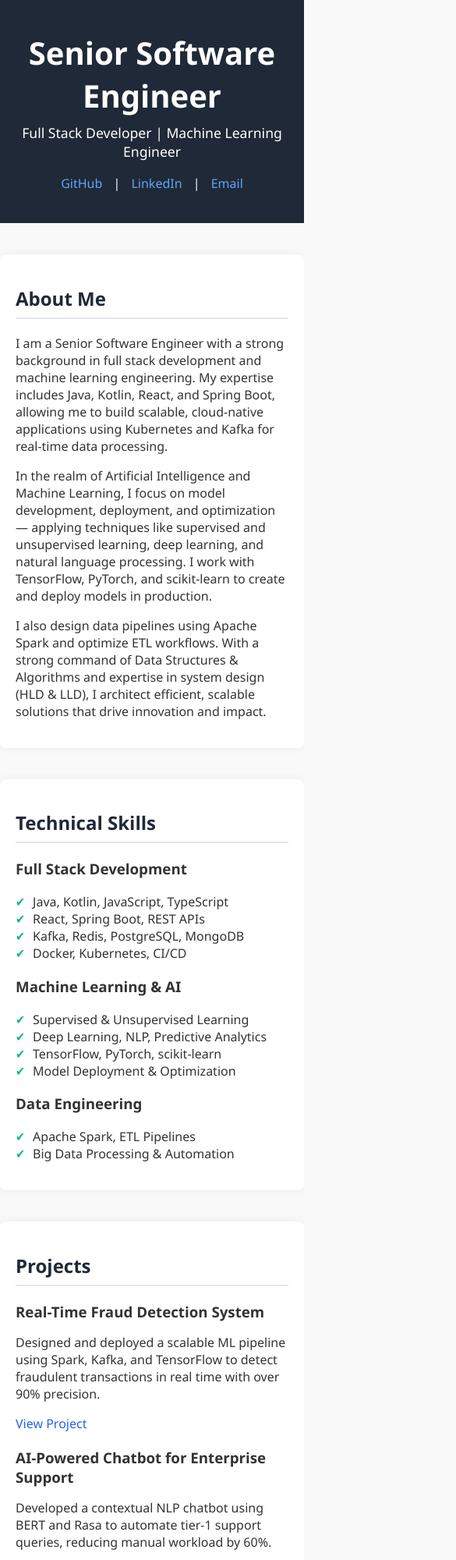
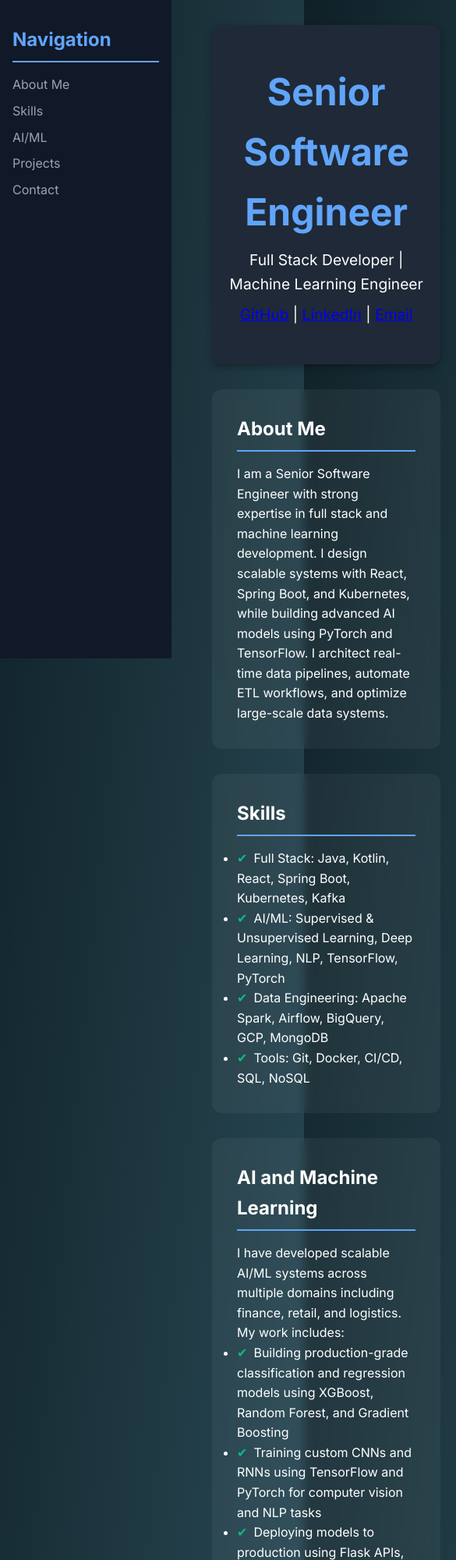
Before and after one commit to learn-India/portfolio, a plain HTML site: page index.html in a window 390 px wide. Shown: the top 2000 px of the page at 78% size, 585 px wide, since content can reach past the window. Drawn offline with Linux system fonts and the light colour scheme.

Commit message:
Update index.html

```diff
--- a/index.html
+++ b/index.html
@@ -4,168 +4,203 @@
   <meta charset="UTF-8" />
   <meta name="viewport" content="width=device-width, initial-scale=1.0"/>
   <title>Senior Software Engineer | Portfolio</title>
+  <link href="https://fonts.googleapis.com/css2?family=Inter:wght@400;600;700&display=swap" rel="stylesheet">
   <style>
-    body {
-      font-family: "Segoe UI", Tahoma, Geneva, Verdana, sans-serif;
-      background-color: #f9f9f9;
+    * {
+      box-sizing: border-box;
       margin: 0;
       padding: 0;
-      color: #333;
+    }
+    body {
+      font-family: 'Inter', sans-serif;
+      background: linear-gradient(to bottom right, #0f2027, #203a43, #2c5364);
+      color: #ffffff;
+      line-height: 1.6;
+      display: flex;
+    }
+    @keyframes fadeIn {
+      from { opacity: 0; }
+      to { opacity: 1; }
+    }
+    @keyframes slideUp {
+      from { transform: translateY(20px); opacity: 0; }
+      to { transform: translateY(0); opacity: 1; }
+    }
+    .sidebar {
+      width: 220px;
+      background: #111827;
+      padding: 2rem 1rem;
+      height: 100vh;
+      position: fixed;
+    }
+    .sidebar h2 {
+      color: #60a5fa;
+      margin-bottom: 1rem;
+    }
+    .sidebar nav a {
+      display: block;
+      color: #9ca3af;
+      text-decoration: none;
+      margin: 0.5rem 0;
+      transition: color 0.3s;
+    }
+    .sidebar nav a:hover {
+      color: #ffffff;
+    }
+    .content {
+      margin-left: 240px;
+      padding: 2rem;
+      flex: 1;
+      animation: fadeIn 1s ease-in;
     }
     header {
-      background-color: #1f2937;
-      color: white;
-      padding: 40px 20px;
       text-align: center;
+      padding: 3rem 1rem;
+      background: #1f2937;
+      border-radius: 12px;
+      box-shadow: 0 4px 10px rgba(0,0,0,0.3);
+      margin-bottom: 2rem;
     }
     header h1 {
-      margin: 0;
-      font-size: 2.5rem;
+      font-size: 3rem;
+      color: #60a5fa;
     }
     header p {
-      font-size: 1.1rem;
-      margin-top: 8px;
-    }
-    nav a {
-      color: #60a5fa;
-      margin: 0 10px;
-      text-decoration: none;
+      font-size: 1.2rem;
+      margin-top: 0.5rem;
     }
     section {
-      max-width: 900px;
-      margin: 40px auto;
-      padding: 20px;
-      background: white;
-      border-radius: 8px;
-      box-shadow: 0 0 12px rgba(0, 0, 0, 0.06);
+      background: rgba(255, 255, 255, 0.05);
+      padding: 2rem;
+      border-radius: 12px;
+      margin-bottom: 2rem;
+      backdrop-filter: blur(6px);
+      animation: slideUp 0.8s ease;
     }
     h2 {
-      color: #1f2937;
-      border-bottom: 2px solid #e5e7eb;
-      padding-bottom: 8px;
-      margin-bottom: 20px;
-    }
-    ul {
-      list-style: none;
-      padding-left: 0;
+      border-bottom: 2px solid #60a5fa;
+      margin-bottom: 1rem;
+      padding-bottom: 0.5rem;
     }
     ul li::before {
       content: "✔";
       color: #10b981;
-      margin-right: 10px;
-    }
-    .project {
-      margin-bottom: 20px;
+      margin-right: 0.5rem;
     }
     .project h3 {
-      margin-bottom: 5px;
+      color: #93c5fd;
     }
     .project a {
-      color: #2563eb;
+      color: #38bdf8;
       text-decoration: none;
+    }
+    .project a:hover {
+      text-decoration: underline;
     }
     footer {
       text-align: center;
-      padding: 20px;
+      padding: 2rem;
       font-size: 0.9rem;
-      color: #666;
+      color: #9ca3af;
     }
   </style>
 </head>
 <body>
+  <div class="sidebar">
+    <h2>Navigation</h2>
+    <nav>
+      <a href="#about">About Me</a>
+      <a href="#skills">Skills</a>
+      <a href="#ai">AI/ML</a>
+      <a href="#projects">Projects</a>
+      <a href="#contact">Contact</a>
+    </nav>
+  </div>
 
+  <div class="content">
     <header>
       <h1>Senior Software Engineer</h1>
       <p>Full Stack Developer | Machine Learning Engineer</p>
-  <nav>
+      <p>
         <a href="https://github.com/yourusername" target="_blank">GitHub</a> |
         <a href="https://linkedin.com/in/yourusername" target="_blank">LinkedIn</a> |
         <a href="mailto:your.email@example.com">Email</a>
-  </nav>
+      </p>
     </header>
 
-<section>
+    <section id="about">
       <h2>About Me</h2>
       <p>
-    I am a Senior Software Engineer with a strong background in full stack development and machine learning engineering.
-    My expertise includes Java, Kotlin, React, and Spring Boot, allowing me to build scalable, cloud-native applications
-    using Kubernetes and Kafka for real-time data processing.
-  </p>
-  <p>
-    In the realm of Artificial Intelligence and Machine Learning, I focus on model development, deployment, and optimization —
-    applying techniques like supervised and unsupervised learning, deep learning, and natural language processing.
-    I work with TensorFlow, PyTorch, and scikit-learn to create and deploy models in production.
-  </p>
-  <p>
-    I also design data pipelines using Apache Spark and optimize ETL workflows.
-    With a strong command of Data Structures & Algorithms and expertise in system design (HLD & LLD),
-    I architect efficient, scalable solutions that drive innovation and impact.
+        I am a Senior Software Engineer with strong expertise in full stack and machine learning development. I design scalable systems with React, Spring Boot, and Kubernetes, while building advanced AI models using PyTorch and TensorFlow. I architect real-time data pipelines, automate ETL workflows, and optimize large-scale data systems.
       </p>
     </section>
 
-<section>
-  <h2>Technical Skills</h2>
-  <h3>Full Stack Development</h3>
+    <section id="skills">
+      <h2>Skills</h2>
       <ul>
-    <li>Java, Kotlin, JavaScript, TypeScript</li>
-    <li>React, Spring Boot, REST APIs</li>
-    <li>Kafka, Redis, PostgreSQL, MongoDB</li>
-    <li>Docker, Kubernetes, CI/CD</li>
-  </ul>
-  <h3>Machine Learning & AI</h3>
-  <ul>
-    <li>Supervised & Unsupervised Learning</li>
-    <li>Deep Learning, NLP, Predictive Analytics</li>
-    <li>TensorFlow, PyTorch, scikit-learn</li>
-    <li>Model Deployment & Optimization</li>
-  </ul>
-  <h3>Data Engineering</h3>
-  <ul>
-    <li>Apache Spark, ETL Pipelines</li>
-    <li>Big Data Processing & Automation</li>
+        <li>Full Stack: Java, Kotlin, React, Spring Boot, Kubernetes, Kafka</li>
+        <li>AI/ML: Supervised & Unsupervised Learning, Deep Learning, NLP, TensorFlow, PyTorch</li>
+        <li>Data Engineering: Apache Spark, Airflow, BigQuery, GCP, MongoDB</li>
+        <li>Tools: Git, Docker, CI/CD, SQL, NoSQL</li>
       </ul>
     </section>
 
-<section>
+    <section id="ai">
+      <h2>AI and Machine Learning</h2>
+      <p>
+        I have developed scalable AI/ML systems across multiple domains including finance, retail, and logistics. My work includes:
+      </p>
+      <ul>
+        <li>Building production-grade classification and regression models using XGBoost, Random Forest, and Gradient Boosting</li>
+        <li>Training custom CNNs and RNNs using TensorFlow and PyTorch for computer vision and NLP tasks</li>
+        <li>Deploying models to production using Flask APIs, Docker containers, and cloud platforms</li>
+        <li>Using transfer learning with BERT and GPT-based models for enterprise chatbot systems</li>
+        <li>Designing feature engineering pipelines and hyperparameter optimization using Optuna</li>
+      </ul>
+    </section>
+
+    <section id="projects">
       <h2>Projects</h2>
 
       <div class="project">
-    <h3>Real-Time Fraud Detection System</h3>
+        <h3>Architecture Design and Development</h3>
         <p>
-      Designed and deployed a scalable ML pipeline using Spark, Kafka, and TensorFlow to detect fraudulent transactions
-      in real time with over 90% precision.
+          Led design of UI and backend for a mobile app using Azure SQL DB, React, and Spring Boot. Implemented ETL pipelines using Scala, Apache Spark, and Airflow on GCP. Leveraged Kafka for real-time data and integrated BigQuery, Cloud Storage, and Dataproc.
         </p>
-    <p><a href="https://github.com/yourusername/fraud-detection">View Project</a></p>
       </div>
 
       <div class="project">
-    <h3>AI-Powered Chatbot for Enterprise Support</h3>
+        <h3>Cloud Migration & Streaming Data</h3>
         <p>
-      Developed a contextual NLP chatbot using BERT and Rasa to automate tier-1 support queries, reducing manual workload by 60%.
+          Migrated a Kafka-based app from Azure to Walmart Cloud-native. Used Java, Spring Boot, MongoDB, and Kafka to optimize event handling and streaming performance.
         </p>
-    <p><a href="https://github.com/yourusername/enterprise-chatbot">View Project</a></p>
       </div>
 
       <div class="project">
-    <h3>Cloud-Native Timesheet Management Platform</h3>
+        <h3>Data Warehouse Creation & Real-Time Sync</h3>
         <p>
-      Full-stack development of a modern, microservices-based timesheet system with React frontend and Spring Boot backend,
-      deployed on Kubernetes.
+          Built a data warehouse in BigQuery with 100 billion records (72 TB), maintaining real-time data sync for consistent analytics and fast decision-making.
         </p>
-    <p><a href="https://github.com/yourusername/timesheet-platform">View Project</a></p>
+      </div>
+
+      <div class="project">
+        <h3>Real-time Data Processing & Change Data Capture</h3>
+        <p>
+          Implemented a CDC solution using Spring Boot, Java, and MongoDB, ensuring seamless updates and efficient streaming data handling.
+        </p>
       </div>
     </section>
 
-<section>
+    <section id="contact">
       <h2>Contact</h2>
-  <p>📧 Email: <a href="mailto:your.email@example.com">your.email@example.com</a></p>
-  <p>🔗 GitHub: <a href="https://github.com/yourusername" target="_blank">github.com/yourusername</a></p>
-  <p>🔗 LinkedIn: <a href="https://linkedin.com/in/yourusername" target="_blank">linkedin.com/in/yourusername</a></p>
+      <p>Email: <a href="mailto:your.email@example.com">your.email@example.com</a></p>
+      <p>GitHub: <a href="https://github.com/yourusername" target="_blank">github.com/yourusername</a></p>
+      <p>LinkedIn: <a href="https://linkedin.com/in/yourusername" target="_blank">linkedin.com/in/yourusername</a></p>
     </section>
 
     <footer>
       © 2025 Your Name. All rights reserved.
     </footer>
-
+  </div>
 </body>
 </html>
```
Lines whose indentation alone changed are shown as unchanged.
